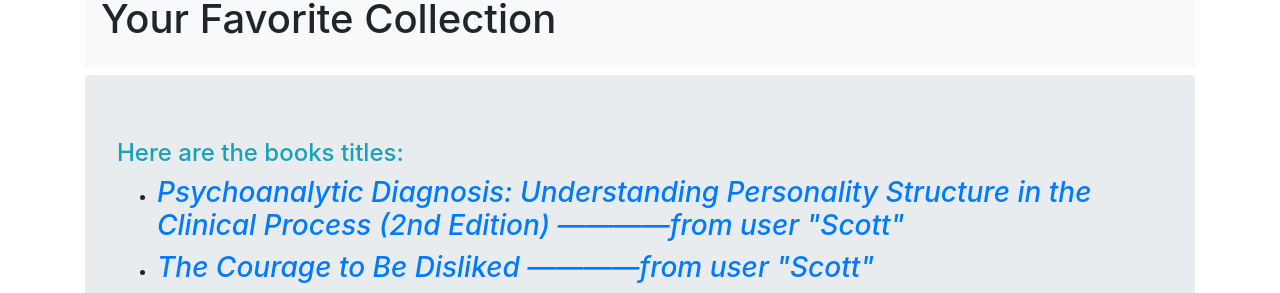
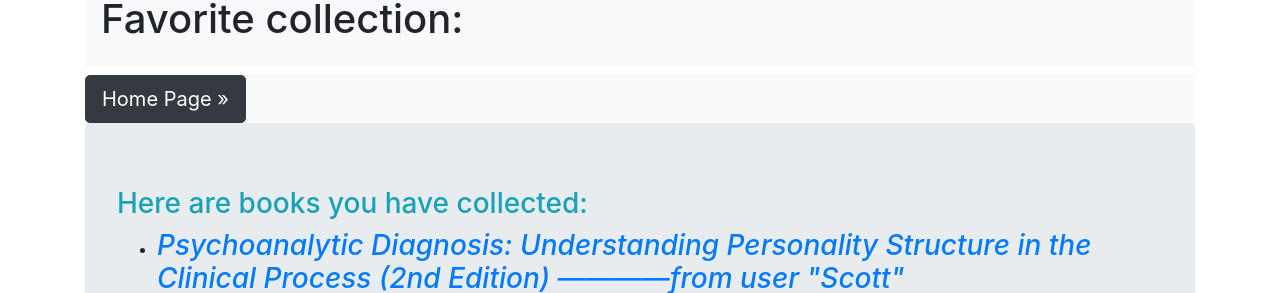
Before and after one commit to Scott97612/Book-share-Django-website, a Django app: page /my_favorite in a window 1280 px wide. Shown: the part 316-609 px from the top of the page. Run offline with Django 4.2, Linux system fonts and the light colour scheme; a user stored in the database is signed in; data comes from the database, SQL or seed files in the repository; both versions use the stored data as it was after the commit; some libraries are stand-ins or nearby versions.

Commit message:
Improvements. Final until other changes.

```diff
--- a/book_share/settings.py
+++ b/book_share/settings.py
@@ -24,9 +24,9 @@ BASE_DIR = Path(__file__).resolve().parent.parent
 SECRET_KEY = 'django-insecure-s5bc26=cl13uj97jry#p+(s)i&97@##%tsxb_f352q*!$ems!v'
 
 # SECURITY WARNING: don't run with debug turned on in production!
-DEBUG = False
+DEBUG = True
 
-ALLOWED_HOSTS = ['*']
+ALLOWED_HOSTS = ['localhost']
 
 
 # Application definition
--- a/content/templates/content/my_favorite.html
+++ b/content/templates/content/my_favorite.html
@@ -2,26 +2,30 @@
 {% load bootstrap4 %}
 
 {% block page_header %}
-    <h1>Your Favorite Collection</h1>
+    <h1>Favorite collection:</h1>
+
 {% endblock page_header %}
 
 {% block content %}
 
+<a class="btn btn-lg btn-dark" href="{% url 'content:index' %}" role="button">Home Page &raquo;</a>
+
+
 <div class="jumbotron">
-    <h4 class="text-info">Here are the books titles:</h4>
 
+
+    <h3 class="text-info">Here are books you have collected:</h3>
     <ul>
         {% for title in my_favorite %}
             <li><h3>
-                <a class="font-italic" href="{% url 'content:book' title.id %}">{{ title }}
-
-                </a>
+                <a class="font-italic" href="{% url 'content:book' title.id %}">{{ title }}&nbsp;&nbsp;
+                    <small><img style="display:inline" src="https://imgtr.ee/images/2023/02/21/R0OuQ.png">
+                     X {{ title.favorite.count }}</small></a>
             </h3></li>
         {% empty %}
-            <li><h5 class="text-info">You have not added any favorite books to your collection yet.</h5></li>
+            <li><h5 class="text-info">No books has been publicly posted by others yet either.</h5></li>
         {% endfor %}
     </ul>
-
 </div>
 
 <br><br><a class="btn btn-lg btn-dark" href="{% url 'content:index' %}" role="button">Home Page &raquo;</a>
--- a/content/views.py
+++ b/content/views.py
@@ -11,23 +11,29 @@ from django.db.models import Q
 # <---- Below help manage database ---->
 def sort_material(request):
     public_display_titles = []
-    private_titles = Title.objects.filter(owner=request.user).order_by('date_added')
+    user_titles = Title.objects.filter(owner=request.user).order_by('date_added')
+    user_private_titles = Title.objects.filter(owner=request.user, public=False)
     public_titles = Title.objects.filter(public=True).order_by('date_added')
     for title in public_titles:
-        if title not in private_titles:
+        if title not in user_titles:
             public_display_titles.append(title)
 
-    return private_titles, public_display_titles
+    return user_titles, public_display_titles, user_private_titles
 
-def title_expression(title,public_display_titles,private_titles):
+def title_expression(title,public_display_titles,user_titles, user_private_titles):
     if title in public_display_titles:
         read_only = True
         user_exp = '--(Read Only)--'
         return read_only,user_exp
-    elif title in private_titles:
-        read_only = False
-        user_exp = '--(Yourself)--'
-        return read_only, user_exp
+    elif title in user_titles:
+        if title not in user_private_titles:
+            read_only = False
+            user_exp = '--(Yourself【public】)--'
+            return read_only, user_exp
+        else:
+            read_only = False
+            user_exp = '--(Yourself【private】)--'
+            return read_only, user_exp
     elif title not in private_titles or public_display_titles:
         raise Http404
 # <---- Above help manage database ---->
@@ -39,19 +45,19 @@ def index(request):
 
 @login_required
 def titles(request):
-    private_titles, public_display_titles = sort_material(request)
+    user_titles, public_display_titles, user_private_titles = sort_material(request)
 
-    context = {'public_display_titles':public_display_titles,'private_titles':private_titles,}
 
+    context = {'public_display_titles':public_display_titles,'user_titles':user_titles,}
     return render(request,'content/titles.html',context)
 
 @login_required
 def book(request,title_id):
-    private_titles, public_display_titles = sort_material(request)
+    user_titles, public_display_titles, user_private_titles = sort_material(request)
 
     title = Title.objects.get(id=title_id)
 
-    read_only, user_exp = title_expression(title,public_display_titles,private_titles)
+    read_only, user_exp = title_expression(title,public_display_titles,user_titles,user_private_titles)
 
     is_favorite = False
     if title.favorite.filter(id=request.user.id).exists():
```
Also changed, not shown: content/templates/content/add_favorite.html (deleted, +0 -22 lines), content/templates/content/book.html (+11 -6 lines), content/templates/content/titles.html (+7 -3 lines), db.sqlite3.
